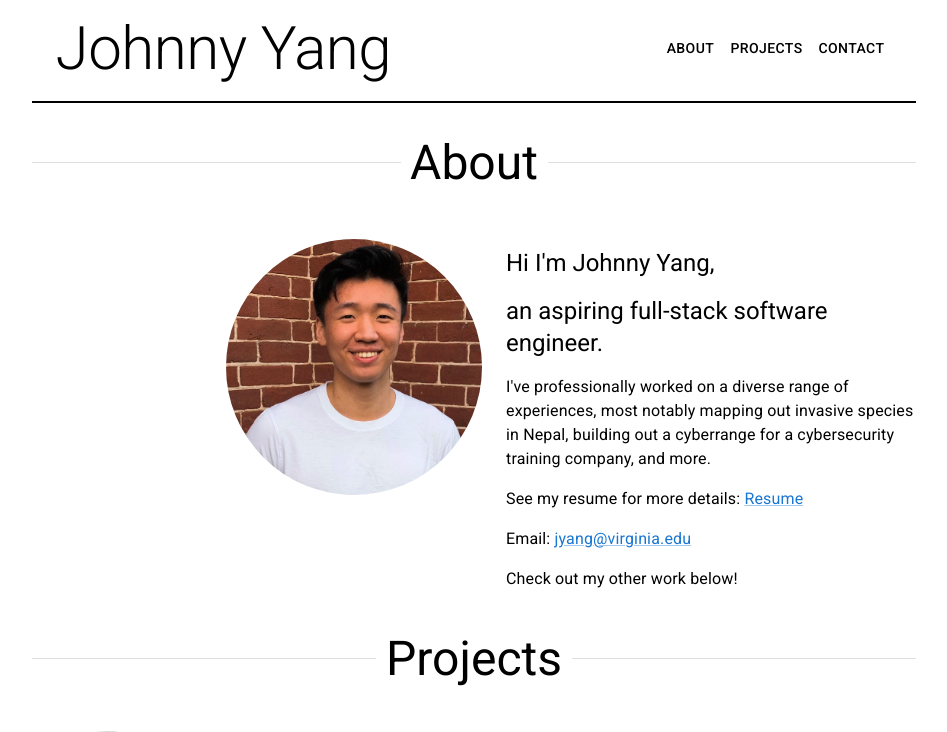
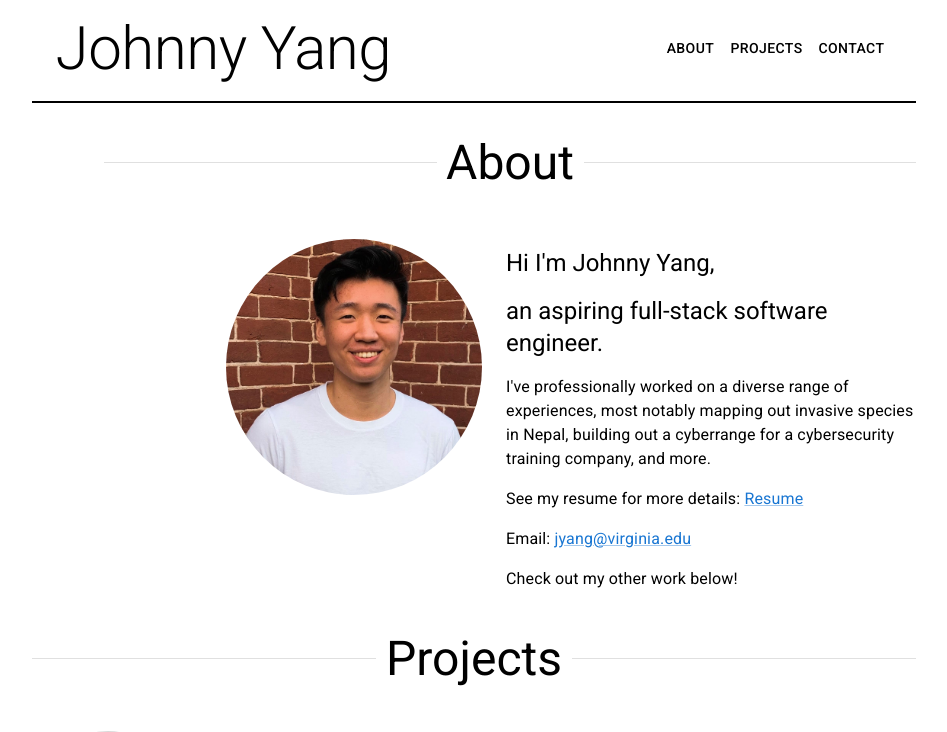
Before and after one commit to johnny-yang-4102/johnny-yang-4102.github.io, a React (Create React App) app: page / in a window 1280 px wide. Shown: the top 732 px of the page, without its empty margins (166-1113 px from the left). Built offline with nearby package versions, Linux system fonts and the light colour scheme.

Commit message:
Fix divider issue

```diff
--- a/src/App.js
+++ b/src/App.js
@@ -2,19 +2,30 @@ import NavBar from "./components/NavBar";
 import AboutSection from "./components/AboutSection";
 import ProjectSection from "./components/ProjectSection";
 import ContactSection from "./components/ContactSection";
-import { Stack, Divider, Typography } from "@mui/material";
+import { Stack, Divider, Typography, Grid } from "@mui/material";
 
 
 function App() {
   return (
     <Stack spacing={4} direction="column">
-      <NavBar/>
-      <Divider textAlign="center" variant="inset"><Typography variant="h3" id="about">About</Typography></Divider>
-      <AboutSection/>
-      <Divider textAlign="center" ><Typography variant="h3" id="projects">Projects</Typography></Divider>
-      <ProjectSection/>
-      <Divider textAlign="center"><Typography variant="h3" id="contact">Contact</Typography></Divider>
-      <ContactSection/>
+      <NavBar />
+
+      <Grid item>
+        <Divider textAlign="center" variant="inset"><Typography variant="h3" id="about">About</Typography></Divider>
+      </Grid>
+
+      <AboutSection />
+
+      <Grid item>
+        <Divider textAlign="center" ><Typography variant="h3" id="projects">Projects</Typography></Divider>
+      </Grid>
+      <ProjectSection />
+
+      <Grid item>
+        <Divider textAlign="center"><Typography variant="h3" id="contact">Contact</Typography></Divider>
+      </Grid>
+
+      <ContactSection />
     </Stack>
   );
 }
```
Also changed, not shown: 1 other file (tests, documents, lock files or other folders).
